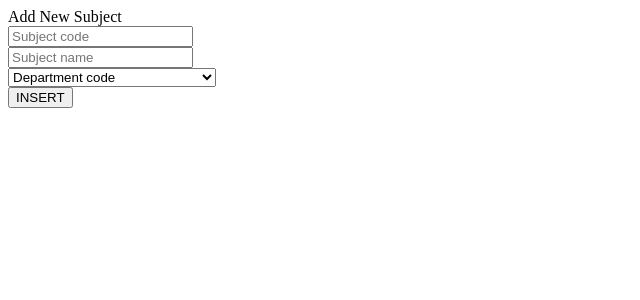
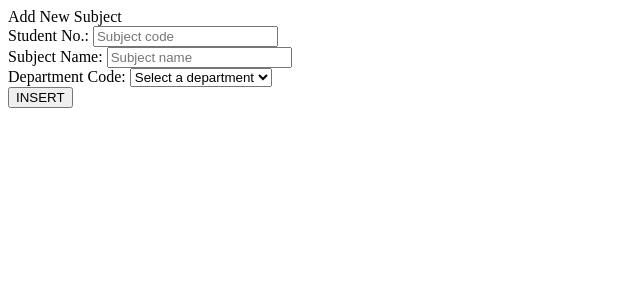
Before and after one commit to Marlie-Mae/LAB-ACTIVITIES, a PHP site: page /student-portal/subject-new.php in a window 1280 px wide. Shown: the top 300 px of the page, without its empty margins (0-640 px from the left). Run offline with PHP 8.4, Linux system fonts and the light colour scheme; data comes from the database, SQL or seed files in the repository.

Commit message:
Update subject-new.php

```diff
--- a/it221/student-portal/subject-new.php
+++ b/it221/student-portal/subject-new.php
@@ -32,15 +32,30 @@
             }
         ?>
         <form action="" method="POST">
+            <label for="subject_code">Student No.:</label>
             <input type="text" name="subject_code" placeholder="Subject code" required> <br>
+
+            <label for="subject_name">Subject Name:</label>
             <input type="text" name="subject_name" placeholder="Subject name" required> <br>
 
-            <select name="department_code" required>
-                <option value="">Department code</option>
-                <option value="D-001">D-001 - Information Technology</option>
-                <option value="D-002">D-002 - Computer Science</option>
-                <option value="D-003">D-003 - Criminology</option>
-            </select> <br>
+            <label for="department_code">Department Code:</label>
+            <select name="department_code" id="">
+                <option value="" disabled selected>Select a department</option>
+                <?php
+                    $query = mysqli_query($connection, "SELECT * FROM tbl_department");
+                    $rows = mysqli_num_rows($query);
+                    if ($rows > 0) {
+                        while ($data = mysqli_fetch_assoc($query)) {
+                ?>
+                            <option value="<?php echo $data['department_code']; ?>">
+                                <?php echo $data['department_code']; ?>
+                            </option>
+                <?php
+                        }
+                    }
+                ?>
+            </select>
+            <br>
 
             <input type="submit" name="" value="INSERT">
         </form>
```
